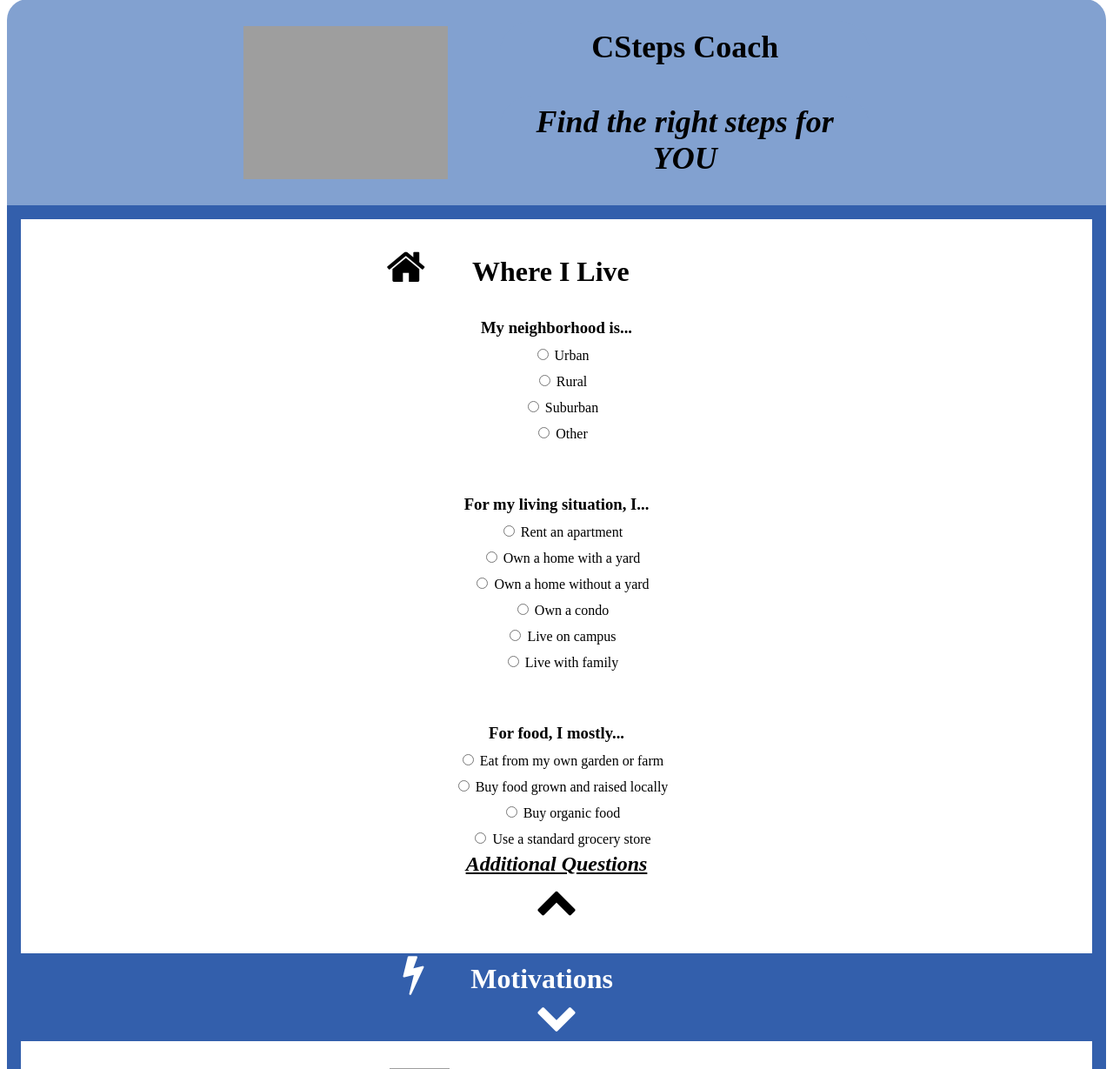
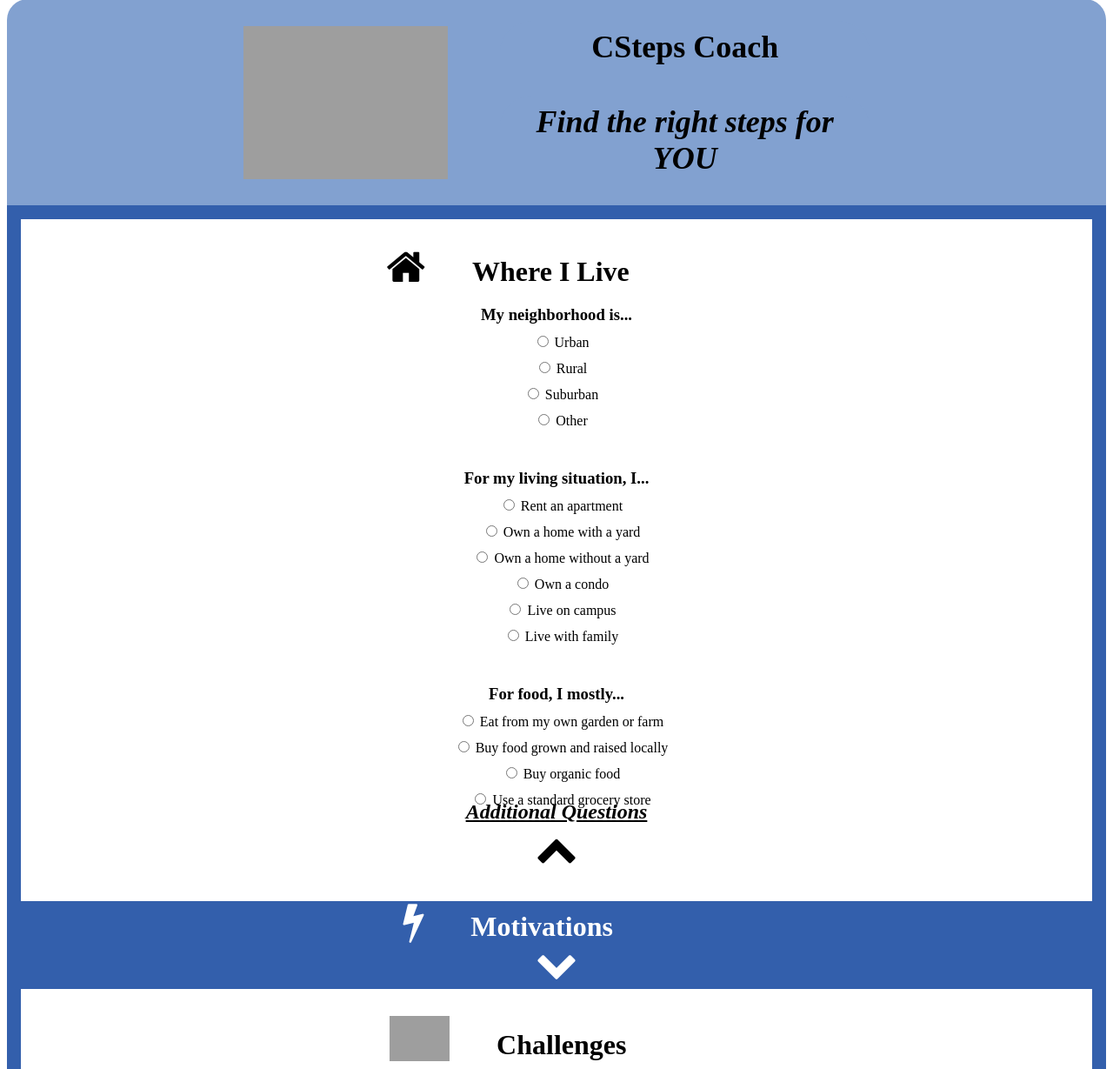
Before and after one commit to hasec-rainn/climate_steps, a PHP site: page / in a window 1280 px wide, after a click that opens the changed part. Shown: the part 30-1259 px from the top of the page at 87% size. Run offline with PHP 8.4, Linux system fonts and the light colour scheme; grey boxes are pictures that could not be loaded.

Commit message:
adjusted spacing of wiat section, specifically in regards to additional options

```diff
--- a/Code/Website/public/style.css
+++ b/Code/Website/public/style.css
@@ -321,7 +321,7 @@ border-radius: 0% 0% 1em 1em;
     padding-top: 20px;
     padding-bottom: 10px;
     border-radius: 10px;
-    margin: 15px;
+    margin-bottom: var(--spacing_constant);
 }
 
 .subsection_title {
```
